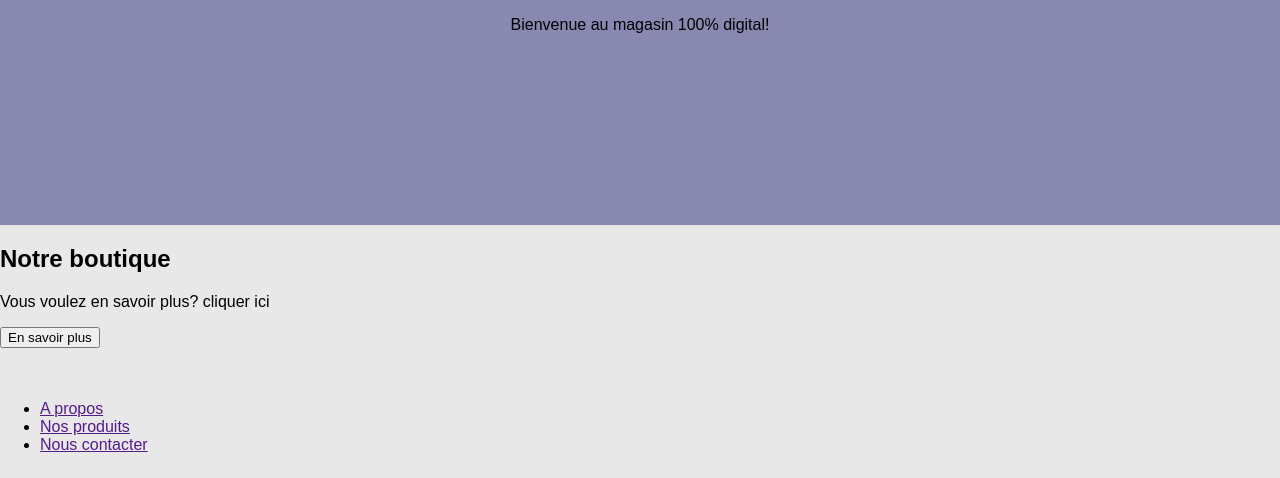
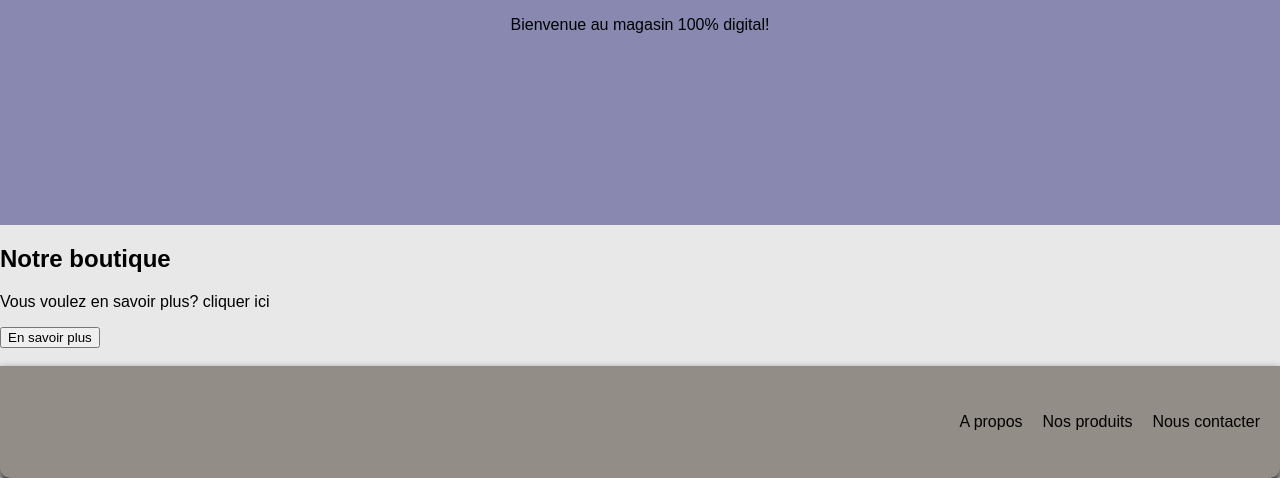
Before and after one commit to Jupower38300/Exo_remote, a plain HTML site: page index.html in a window 1280 px wide. Shown: the part 367-845 px from the top of the page. Drawn offline with Linux system fonts and the light colour scheme.

Commit message:
style: Styled footer

```diff
--- a/style.css
+++ b/style.css
@@ -59,3 +59,46 @@ header a {
   justify-content: center;
   align-items: center;
 }
+
+footer {
+  display: flex;
+  flex-direction: row;
+  width: 100%;
+  height: 7em;
+  align-items: center;
+  justify-content: space-between;
+  background-color: rgb(146, 141, 135);
+  box-shadow: 0px 5px 10px black;
+  border-radius: 0px 0px 10px 10px;
+  z-index: 3;
+}
+
+footer nav {
+  width: 50%;
+}
+
+footer ul {
+  display: flex;
+  justify-content: right;
+}
+
+footer li {
+  list-style: none;
+  margin-right: 20px;
+}
+
+footer a {
+  color: black;
+  text-decoration: none;
+  transition: ease;
+  transition-duration: 0.5s;
+
+  &:checked {
+    color: black;
+    text-decoration: none;
+  }
+
+  &:hover {
+    color: rgb(124, 81, 81);
+  }
+}
```
